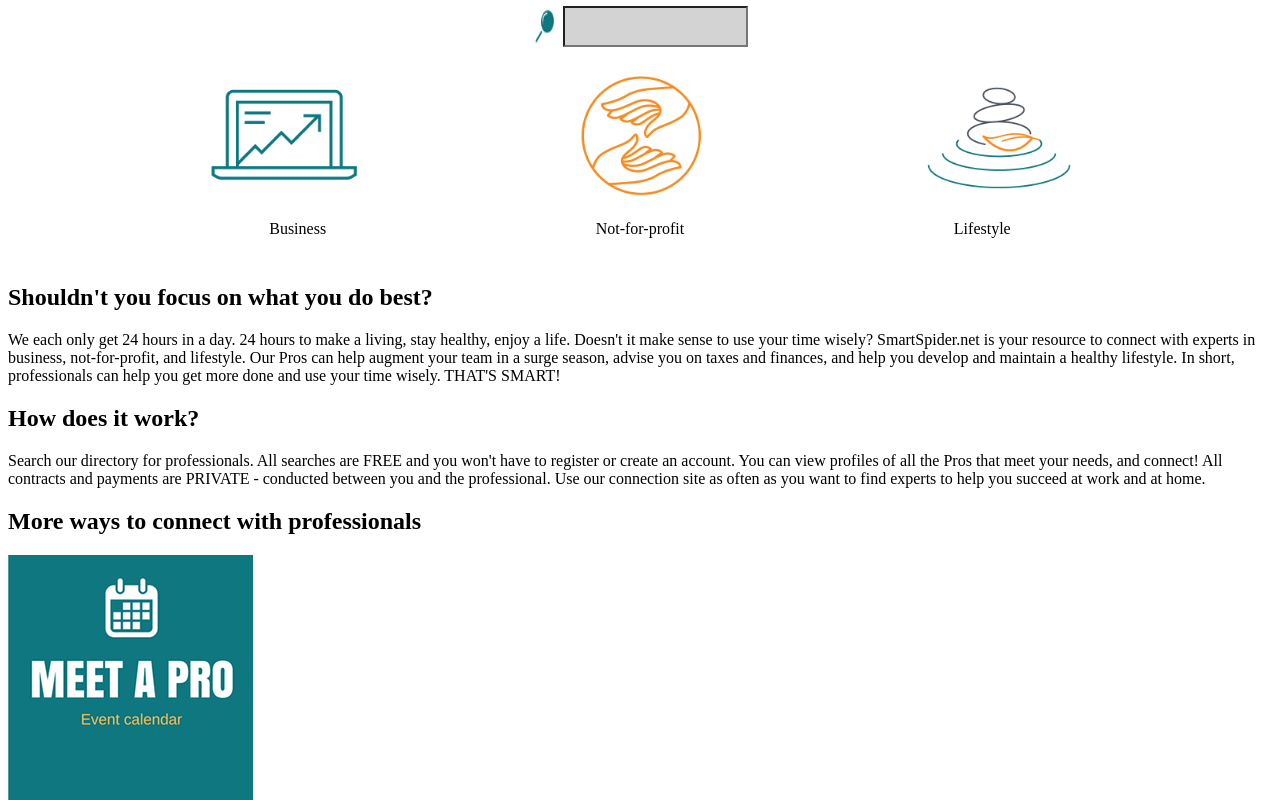
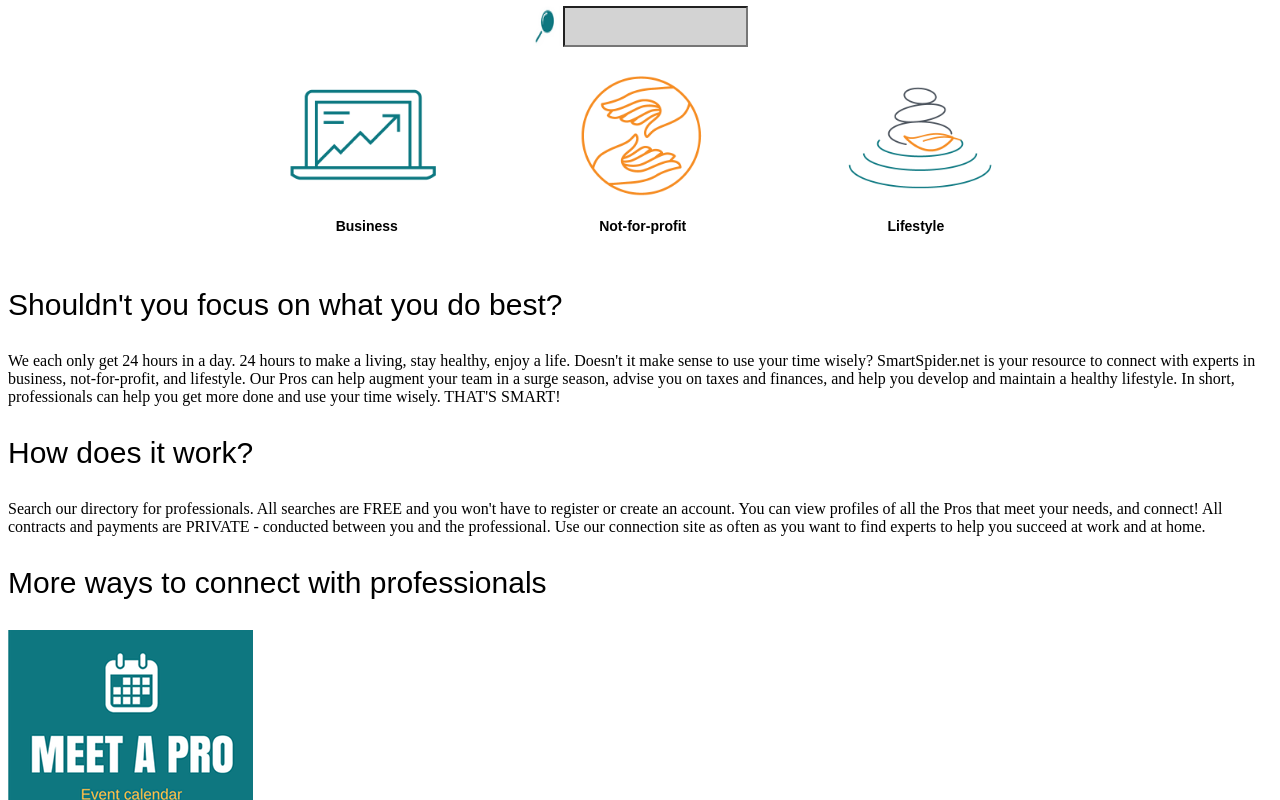
Before and after one commit to sleahy115/smartSpider, an Angular app: page / in a window 1280 px wide. Shown: the part 534-1334 px from the top of the page. Built offline with nearby package versions, Linux system fonts and the light colour scheme.

Commit message:
style headlines

```diff
--- a/src/app/home/home.component.html
+++ b/src/app/home/home.component.html
@@ -11,18 +11,16 @@
 	</div>
 	<div class="icon-text">
 		<p>Business</p>
-		<br>
 		<p>Not-for-profit</p>
-		<br>
 		<p>Lifestyle</p>
 	</div>
 </div>
 <div class="home-text">
-	<h2>Shouldn't you focus on what you do best?</h2>
+	<p class="headline">Shouldn't you focus on what you do best?</p>
 	<p>We each only get 24 hours in a day. 24 hours to make a living, stay healthy, enjoy a life. Doesn't it make sense to use your time wisely? SmartSpider.net is your resource to connect with experts in business, not-for-profit, and lifestyle. Our Pros can help augment your team in a surge season, advise you on taxes and finances, and help you develop and maintain a healthy lifestyle. In short, professionals can help you get more done and use your time wisely. THAT'S SMART!</p>
-	<h2>How does it work?</h2>
+	<p class="headline">How does it work?</p>
 	<p>Search our directory for professionals. All searches are FREE and you won't have to register or create an account. You can view profiles of all the Pros that meet your needs, and connect! All contracts and payments are PRIVATE - conducted between you and the professional. Use our connection site as often as you want to find experts to help you succeed at work and at home.</p>
-	<h2>More ways to connect with professionals</h2>
+	<p class="headline">More ways to connect with professionals</p>
 </div>
 <div class="calendar-link">
 	<img src="/assets/Images/smartspidernet-calendar.png">
--- a/src/styles.css
+++ b/src/styles.css
@@ -4,8 +4,14 @@
 	justify-content: space-between;
 }
 
+.headline {
+	font-family: Arial, Helvetica Neue, Helvetica, sans-serif;
+	font-feature-settings: liga;
+	font-size: 30px;
+}
+
 .icon-img {
-	width: 100%;
+	width: 75%;
 	display: flex;
 	justify-content: space-evenly;
 }
@@ -29,6 +35,10 @@
 	display: flex;
 	flex-direction: row;
 	justify-content: space-evenly;
+	font-size: 14px;
+	color: black;
+	font-weight: 900;
+	font-family: arial, sans-serif;
 }
 
 .links {
```
